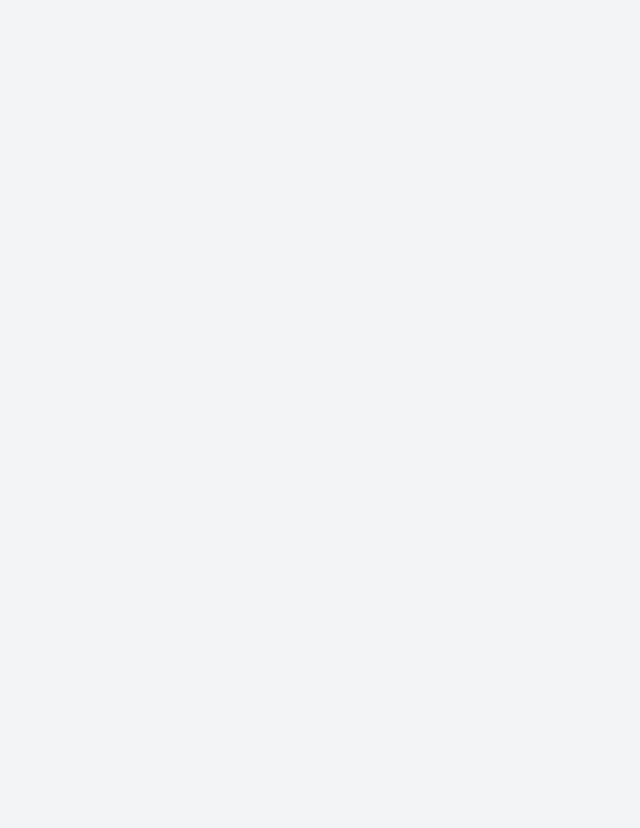
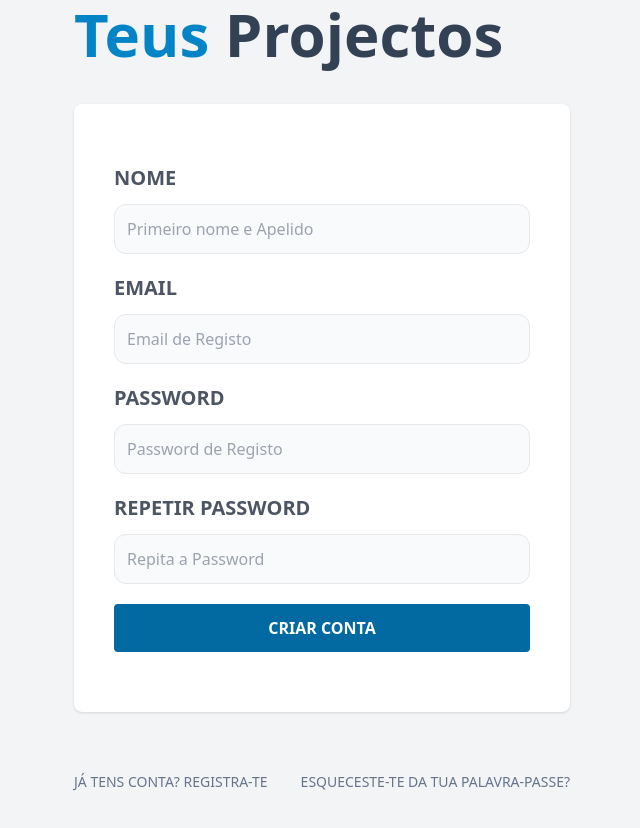
Before and after one commit to Esteves240/UpTask, a React (Vite) app in the folder frontend/: page /registrar in a window 1280 px wide. Shown: the part 216-1044 px from the top of the page, without its empty margins (318-958 px from the left). Before the commit the page ends 880 px from the top, so only its background shows below. Built offline with nearby package versions, Linux system fonts and the light colour scheme.

Commit message:
Creating the Register Page

```diff
--- a/frontend/src/paginas/Registrar.jsx
+++ b/frontend/src/paginas/Registrar.jsx
@@ -1,6 +1,82 @@
+import { Link } from "react-router-dom"
+
 const Registrar = () => {
   return (
-    <div>Registrar</div>
+    <>
+        <h1 className="text-sky-600 font-black text-6xl capitalize">Cria uma conta e administra os teus
+        <span className="text-slate-700"> projectos</span>
+        </h1>
+
+        <form className="my-10 bg-white shadow rounded-lg p-10">
+              <div className="my-5">
+                <label
+                    className="uppercase text-gray-600 block text-xl font-bold"
+                    htmlFor="email"
+                >Nome</label>
+                <input
+                    id="nombre"
+                    type="text"
+                    placeholder="Primeiro nome e Apelido"
+                    className="w-full mt-3 p-3 border rounded-xl bg-gray-50"
+                />
+            </div>
+            <div className="my-5">
+                <label
+                    className="uppercase text-gray-600 block text-xl font-bold"
+                    htmlFor="email"
+                >Email</label>
+                <input
+                    id="email"
+                    type="email"
+                    placeholder="Email de Registo"
+                    className="w-full mt-3 p-3 border rounded-xl bg-gray-50"
+                />
+            </div>
+            <div className="my-5">
+                <label
+                    className="uppercase text-gray-600 block text-xl font-bold"
+                    htmlFor="password"
+                >Password</label>
+                <input
+                    id="password"
+                    type="password"
+                    placeholder="Password de Registo"
+                    className="w-full mt-3 p-3 border rounded-xl bg-gray-50"
+                />
+            </div>
+            <div className="my-5">
+                <label
+                    className="uppercase text-gray-600 block text-xl font-bold"
+                    htmlFor="password"
+                >Repetir Password</label>
+                <input
+                    id="password2"
+                    type="password"
+                    placeholder="Repita a Password"
+                    className="w-full mt-3 p-3 border rounded-xl bg-gray-50"
+                />
+            </div>
+
+            <input
+                type="submit"
+                value= "Criar Conta"
+                className="bg-sky-700 mb-5 w-full py-3 text-white uppercase font-bold
+                rounded hover:cursor-pointer hover:bg-sky-800 transition-colors"
+            />
+
+        </form>
+
+        <nav className="lg:flex lg:justify-between">
+            <Link
+                className="block text-center my-5 text-slate-500 uppercase text-sm"
+                to="/"
+            >Já tens conta? Registra-te</Link>
+            <Link
+                className="block text-center my-5 text-slate-500 uppercase text-sm"
+                to="/olvide-password"
+            >Esqueceste-te da tua palavra-passe?</Link>
+        </nav>
+    </>
   )
 }
 
```
